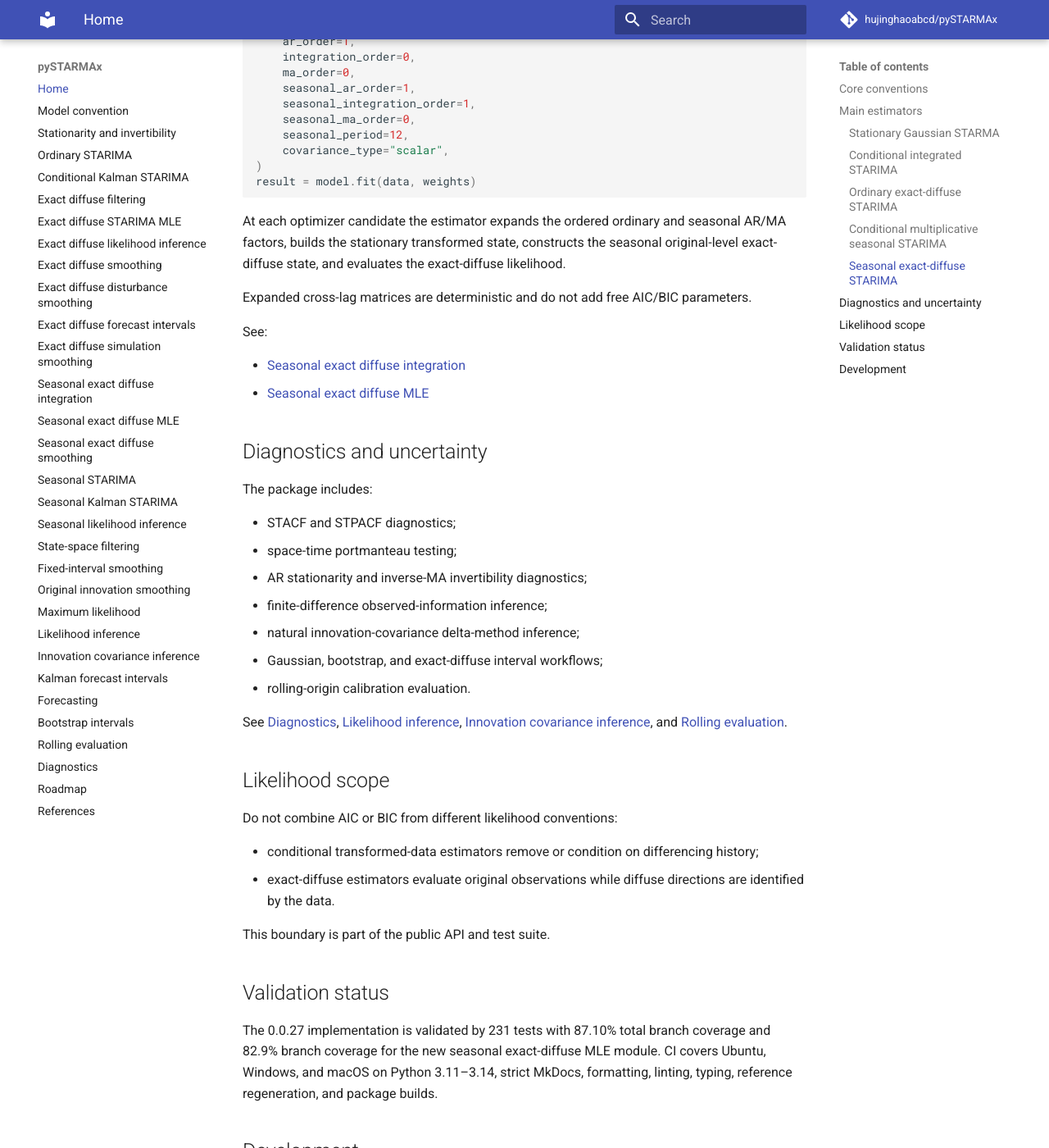
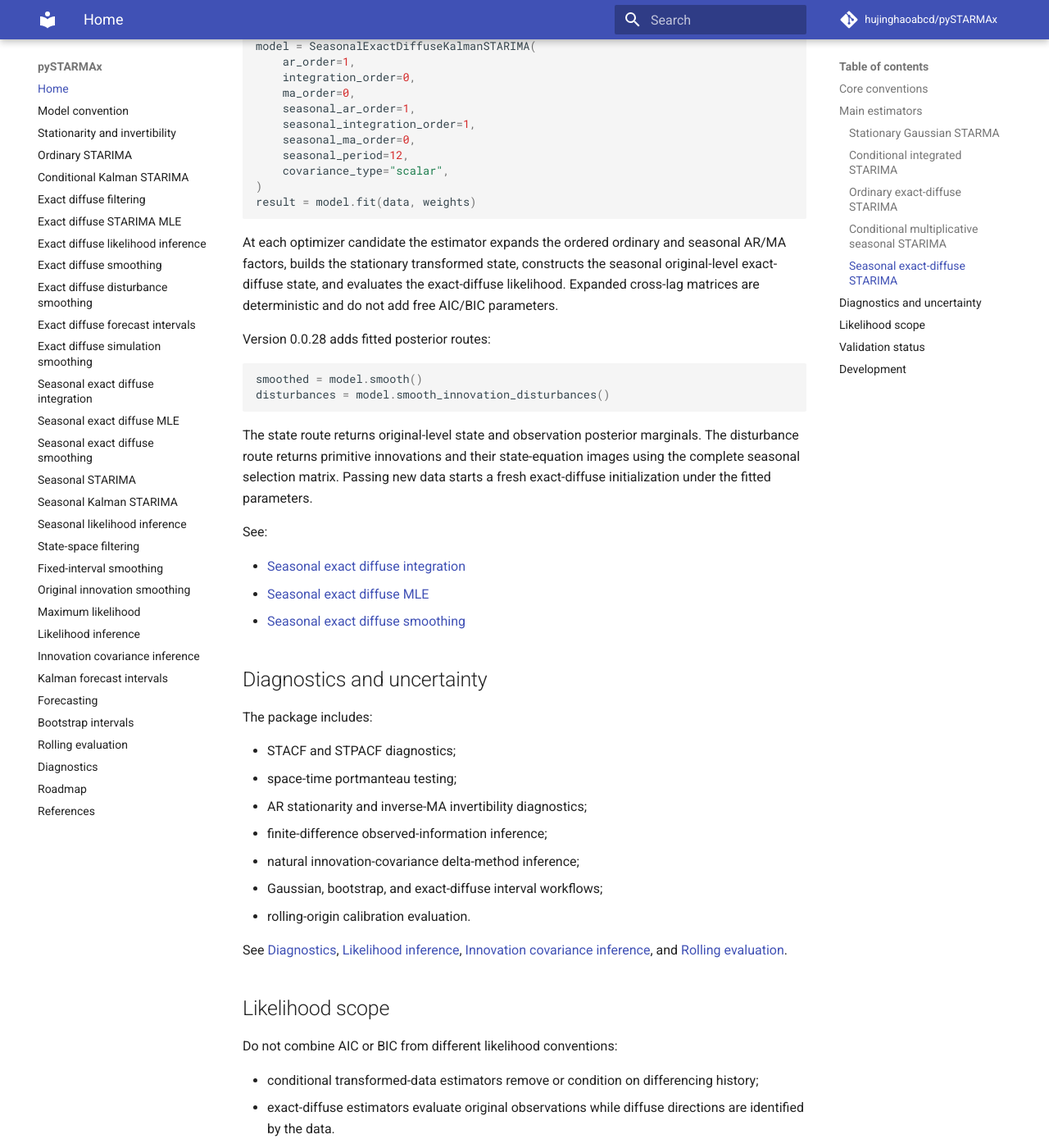
Before and after one commit to hujinghaoabcd/pySTARMAx, an MkDocs documentation site: the page built from docs/index.md, in a window 1280 px wide and 1400 px high, scrolled down 2013 px. Shown: the whole window at 82% size. Built offline with MkDocs 1.6.1 and Material for MkDocs 9.7.7, drawn with Linux system fonts in a browser that asks for light colours; comment, search, counter and statistics services are not loaded; some of the changed text lies outside the part shown.

Commit message:
Update documentation home for 0.0.28

````diff
--- a/docs/index.md
+++ b/docs/index.md
@@ -3,9 +3,10 @@
 pySTARMAx is a typed Python toolkit for classical and extended space-time
 autoregressive moving-average modelling.
 
-Version 0.0.27 supports stationary, integrated, multiplicative seasonal, and
+Version 0.0.28 supports stationary, integrated, multiplicative seasonal, and
 original-level exact-diffuse workflows, including optimizer-facing seasonal
-exact-diffuse maximum likelihood for
+exact-diffuse maximum likelihood plus fixed-interval state and primitive
+innovation/state-disturbance smoothing for
 
 \[
 (1-B)^d(1-B^s)^D y_t.
@@ -96,15 +97,26 @@ result = model.fit(data, weights)
 At each optimizer candidate the estimator expands the ordered ordinary and
 seasonal AR/MA factors, builds the stationary transformed state, constructs the
 seasonal original-level exact-diffuse state, and evaluates the exact-diffuse
-likelihood.
+likelihood. Expanded cross-lag matrices are deterministic and do not add free
+AIC/BIC parameters.
 
-Expanded cross-lag matrices are deterministic and do not add free AIC/BIC
-parameters.
+Version 0.0.28 adds fitted posterior routes:
+
+```python
+smoothed = model.smooth()
+disturbances = model.smooth_innovation_disturbances()
+```
+
+The state route returns original-level state and observation posterior
+marginals. The disturbance route returns primitive innovations and their
+state-equation images using the complete seasonal selection matrix. Passing new
+data starts a fresh exact-diffuse initialization under the fitted parameters.
 
 See:
 
 - [Seasonal exact diffuse integration](exact_seasonal_integrated.md)
 - [Seasonal exact diffuse MLE](seasonal_exact_diffuse_mle.md)
+- [Seasonal exact diffuse smoothing](seasonal_exact_diffuse_smoothing.md)
 
 ## Diagnostics and uncertainty
 
@@ -135,10 +147,16 @@ This boundary is part of the public API and test suite.
 
 ## Validation status
 
-The 0.0.27 implementation is validated by 231 tests with 87.10% total branch
-coverage and 82.9% branch coverage for the new seasonal exact-diffuse MLE
-module. CI covers Ubuntu, Windows, and macOS on Python 3.11–3.14, strict MkDocs,
-formatting, linting, typing, reference regeneration, and package builds.
+The 0.0.28 implementation is validated by 238 tests with 87.16% total branch
+coverage. The fitted smoothing facade is fully covered, and the seasonal
+exact-diffuse MLE module reaches 83.9% branch coverage. CI covers Ubuntu,
+Windows, and macOS on Python 3.11–3.14, strict MkDocs, formatting, linting,
+typing, reference regeneration, and package builds.
+
+Independent references include a period-two seasonal random-walk bridge,
+primitive innovation posterior moments, multivariate partial observations,
+fresh-data diffuse initialization, and exact reduction to ordinary
+exact-diffuse smoothing when seasonal orders are zero.
 
 ## Development
 
````
